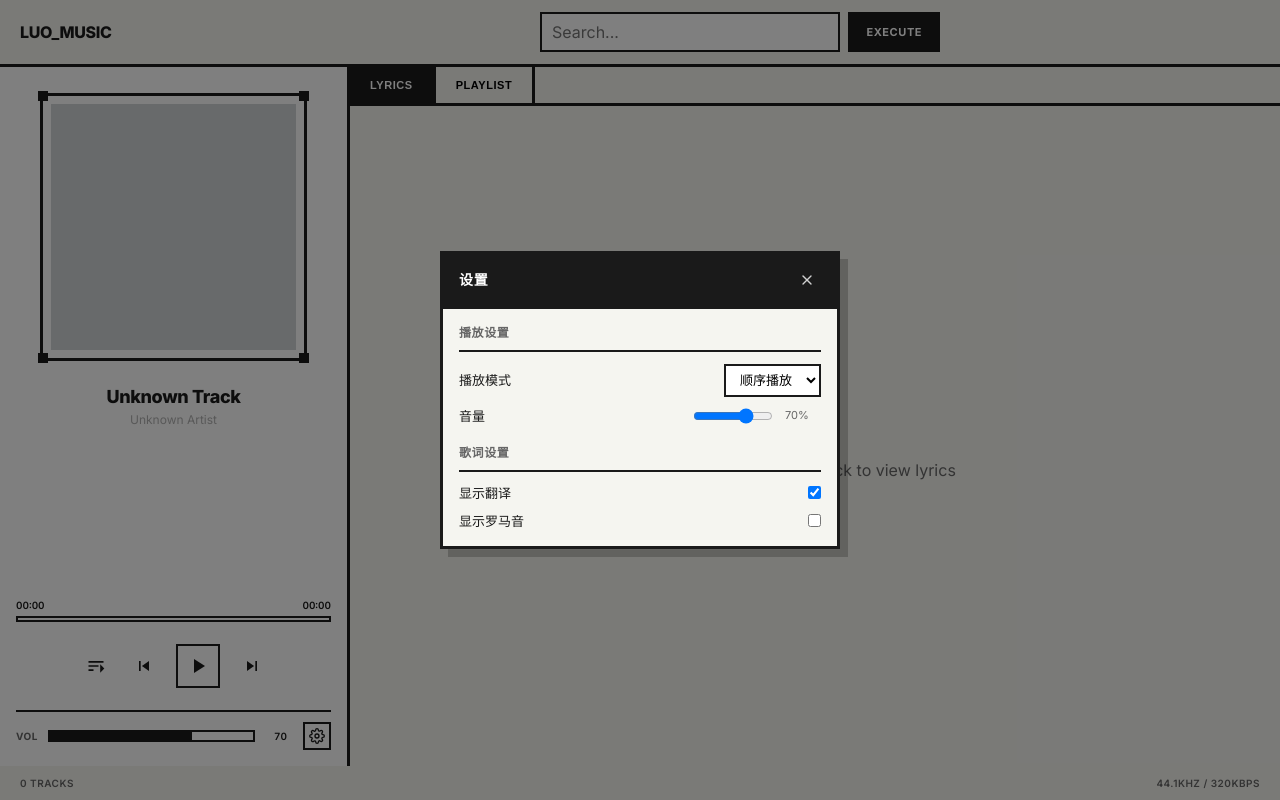
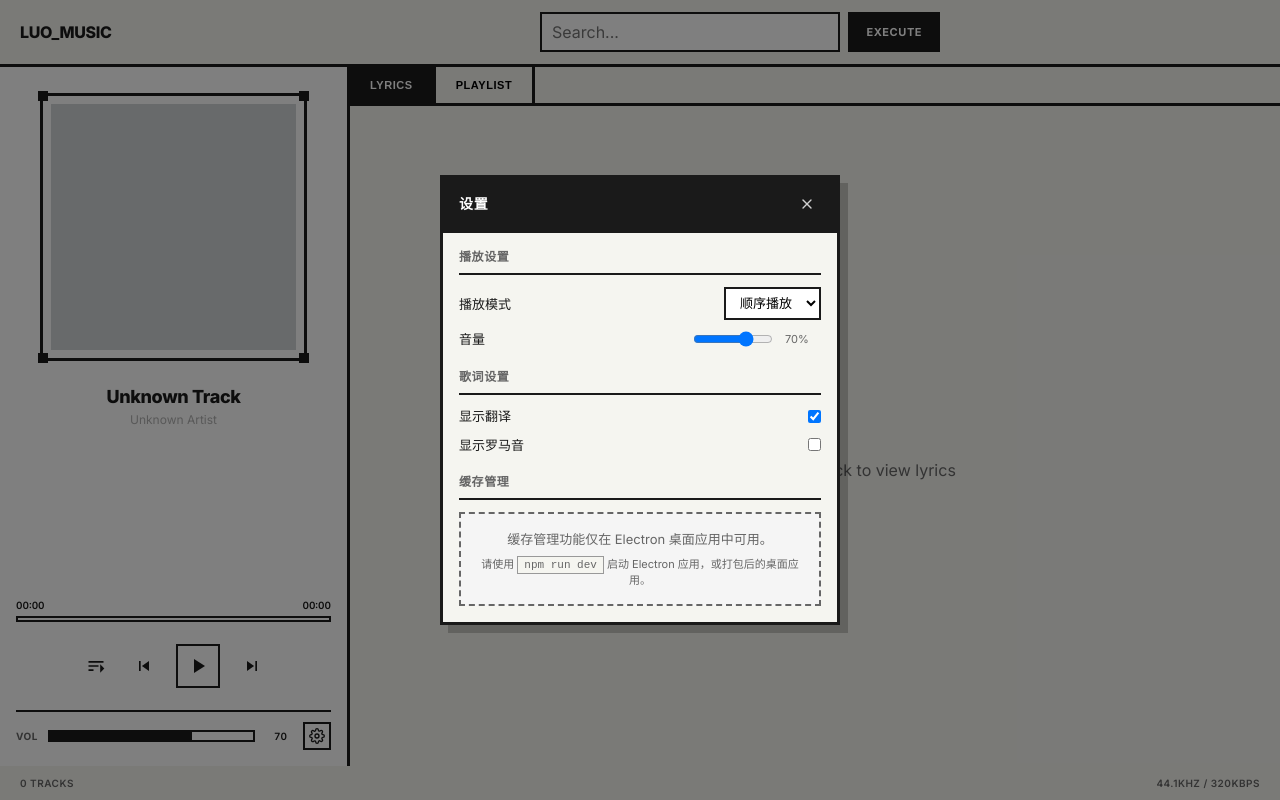
Before and after one commit to sansenjian/Luo-Music, a Vue app: page / in a window 1280 px wide. Both pictures are taken after a click on the button 317 px from the left and 736 px from the top of the page. Built offline with nearby package versions, Linux system fonts and the light colour scheme.

Commit message:
fix: show cache unavailable message in web mode

```diff
--- a/src/components/SettingsPanel.vue
+++ b/src/components/SettingsPanel.vue
@@ -73,8 +73,13 @@ function closeSettings() {
                 </div>
               </section>
 
-              <section class="settings-section" v-if="isElectron">
-                <CacheManager />
+              <section class="settings-section">
+                <h3>缓存管理</h3>
+                <CacheManager v-if="isElectron" />
+                <div v-else class="cache-unavailable">
+                  <p>缓存管理功能仅在 Electron 桌面应用中可用。</p>
+                  <p class="cache-hint">请使用 <code>npm run dev</code> 启动 Electron 应用，或打包后的桌面应用。</p>
+                </div>
               </section>
             </div>
           </div>
@@ -229,4 +234,29 @@ function closeSettings() {
 .fade-leave-to {
   opacity: 0;
 }
+
+.cache-unavailable {
+  padding: 16px;
+  background: var(--bg-secondary, #f5f5f5);
+  border: 2px dashed var(--gray, #999);
+  text-align: center;
+}
+
+.cache-unavailable p {
+  margin: 0 0 8px 0;
+  font-size: 13px;
+  color: var(--gray, #666);
+}
+
+.cache-unavailable .cache-hint {
+  font-size: 11px;
+  margin: 0;
+}
+
+.cache-unavailable code {
+  background: var(--bg, #fff);
+  padding: 2px 6px;
+  border: 1px solid var(--gray-light, #ddd);
+  font-size: 11px;
+}
 </style>
```
